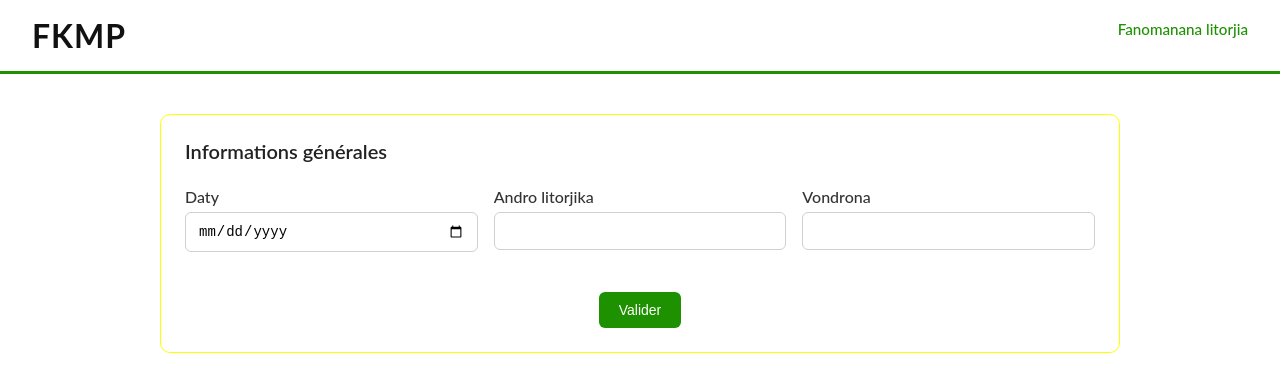
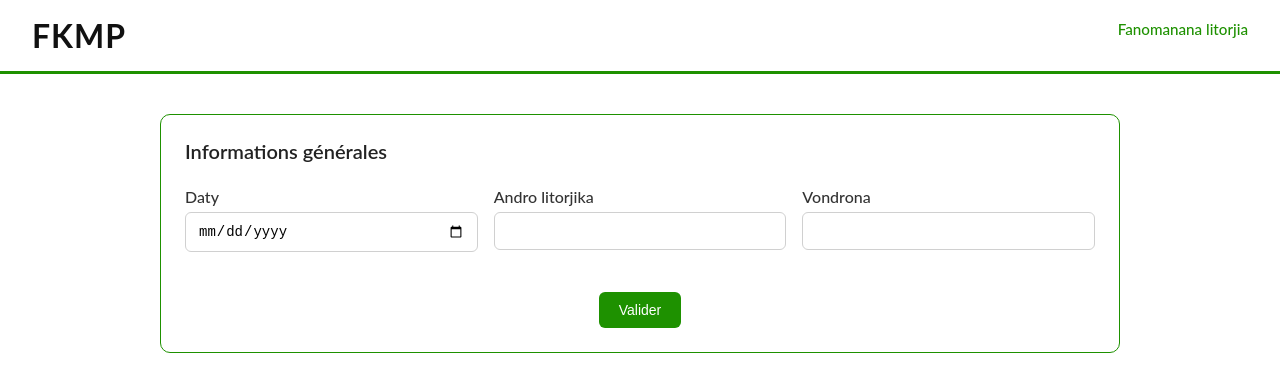
Before and after one commit to andri-Ts/e-liturgie, a React (Vite) app: page /lecture in a window 1280 px wide. Shown: the top 392 px of the page. Built offline with nearby package versions, Linux system fonts and the light colour scheme.

Commit message:
style: couleur vert

```diff
--- a/src/pages/lecturePages/lecturePage.css
+++ b/src/pages/lecturePages/lecturePage.css
@@ -17,7 +17,7 @@
   padding: 1.5rem;
 
   background: #fff;
-  border: 1px solid yellow;
+  border: 1px solid #1e9100;
   border-radius: 0.625rem;
 }
 
```
